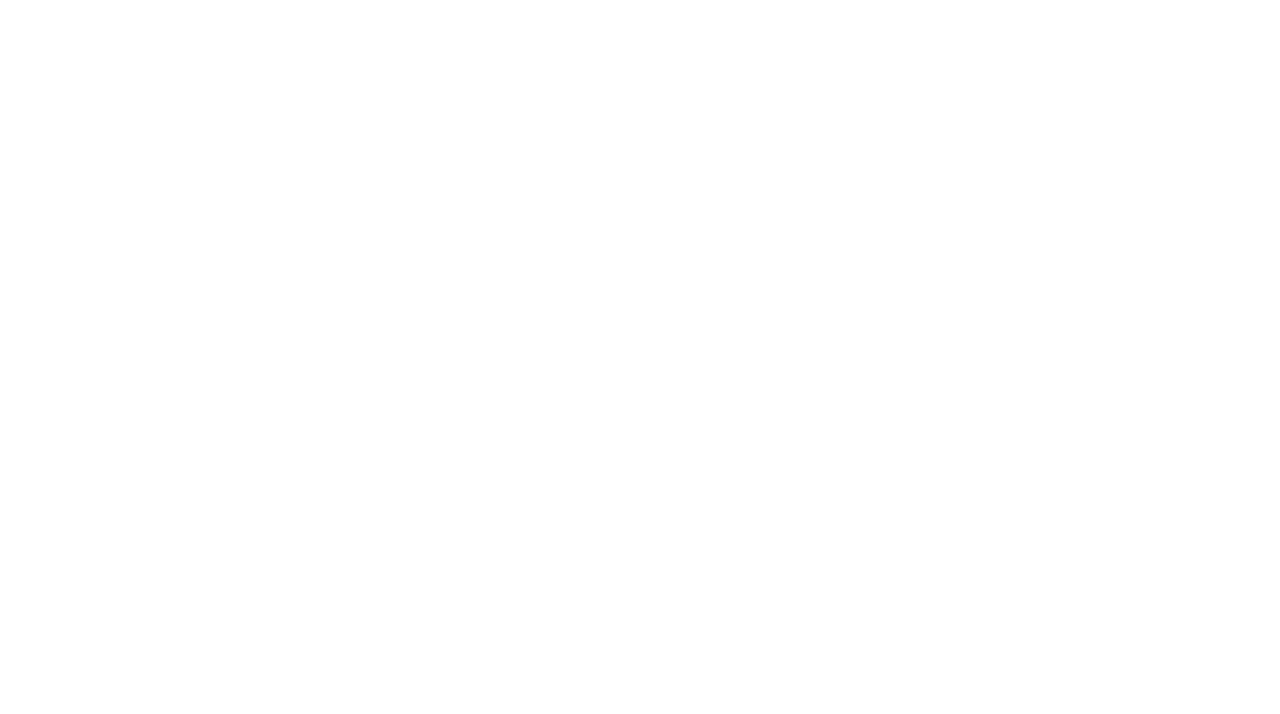
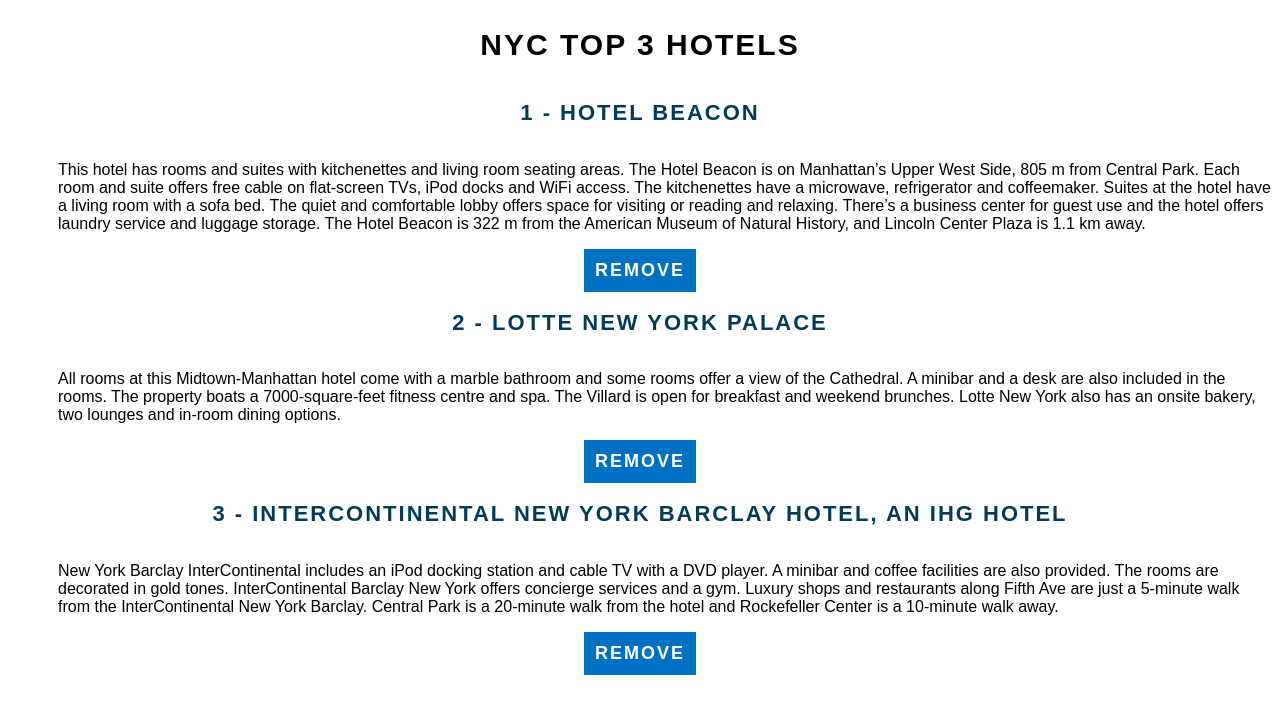
Before and after one commit to kateFrontend/react-show-more, a React (Create React App) app: page / in a window 1280 px wide. Shown: the top 714 px of the page. Built offline with nearby package versions, Linux system fonts and the light colour scheme.

Commit message:
add main info

```diff
--- a/src/App.css
+++ b/src/App.css
@@ -1,7 +1,4 @@
 * {
-  margin: 0;
-  padding: 0;
-  box-sizing: border-box;
   font-family: Arial, Helvetica, sans-serif;
 }
 
--- a/src/App.js
+++ b/src/App.js
@@ -1,9 +1,33 @@
-import './App.css';
+import "./App.css";
+import { useState } from "react";
+import { data } from "./data";
 
 function App() {
+  const [hotels, setHotels] = useState(data);
+
   return (
     <div>
-
+      <div className="container">
+        <h1>NYC TOP {hotels.length} HOTELS</h1>
+      </div>
+      {hotels.map((hotel) => {
+        const { id, hotelName, description, image, source } = hotel;
+        return (
+          <div key={id}>
+            <div className="container">
+              <h2>
+                {id} - {hotelName}
+              </h2>
+            </div>
+            <div className="container">
+              <p>{description}</p>
+            </div>
+            <div className="container">
+              <button className="btn" onClick={() => removeHotel(id)}>Remove</button>
+            </div>
+          </div>
+        );
+      })}
     </div>
   );
 }
```
